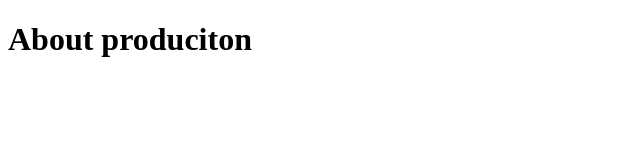
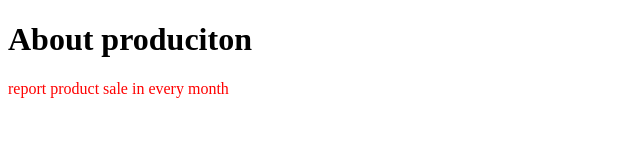
Before and after one commit to Yangfan1129/My-first-project, a plain HTML site: page index.html in a window 1280 px wide. Shown: the whole page, without its empty margins (0-640 px from the left). Drawn offline with Linux system fonts and the light colour scheme.

Commit message:
add report sale

```diff
--- a/index.html
+++ b/index.html
@@ -4,8 +4,14 @@
     <meta charset="UTF-8">
     <meta name="viewport" content="width=device-width, initial-scale=1.0">
     <title>Document</title>
+    <style>
+        p {
+            color: red;
+        }
+    </style>
 </head>
 <body>
     <h1>About produciton</h1>
+    <p>report product sale in every month</p>
 </body>
 </html>
```
